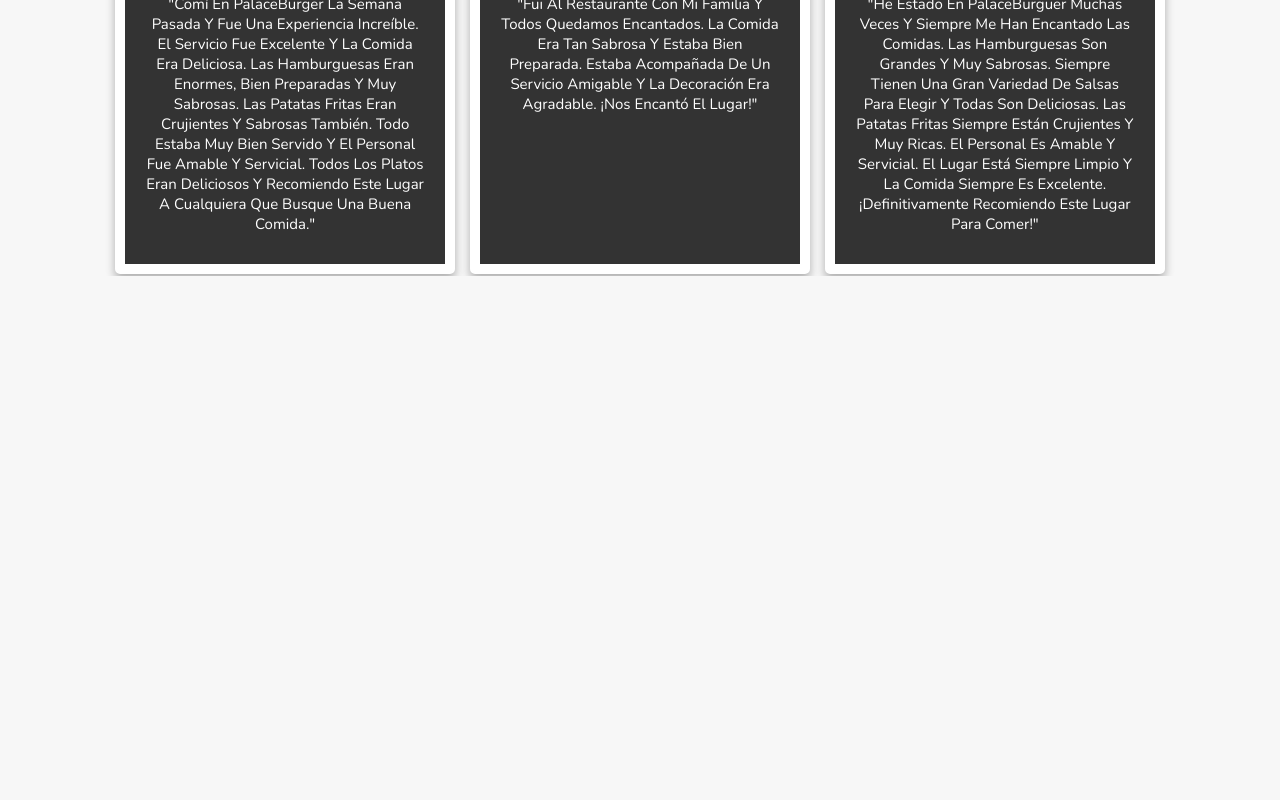
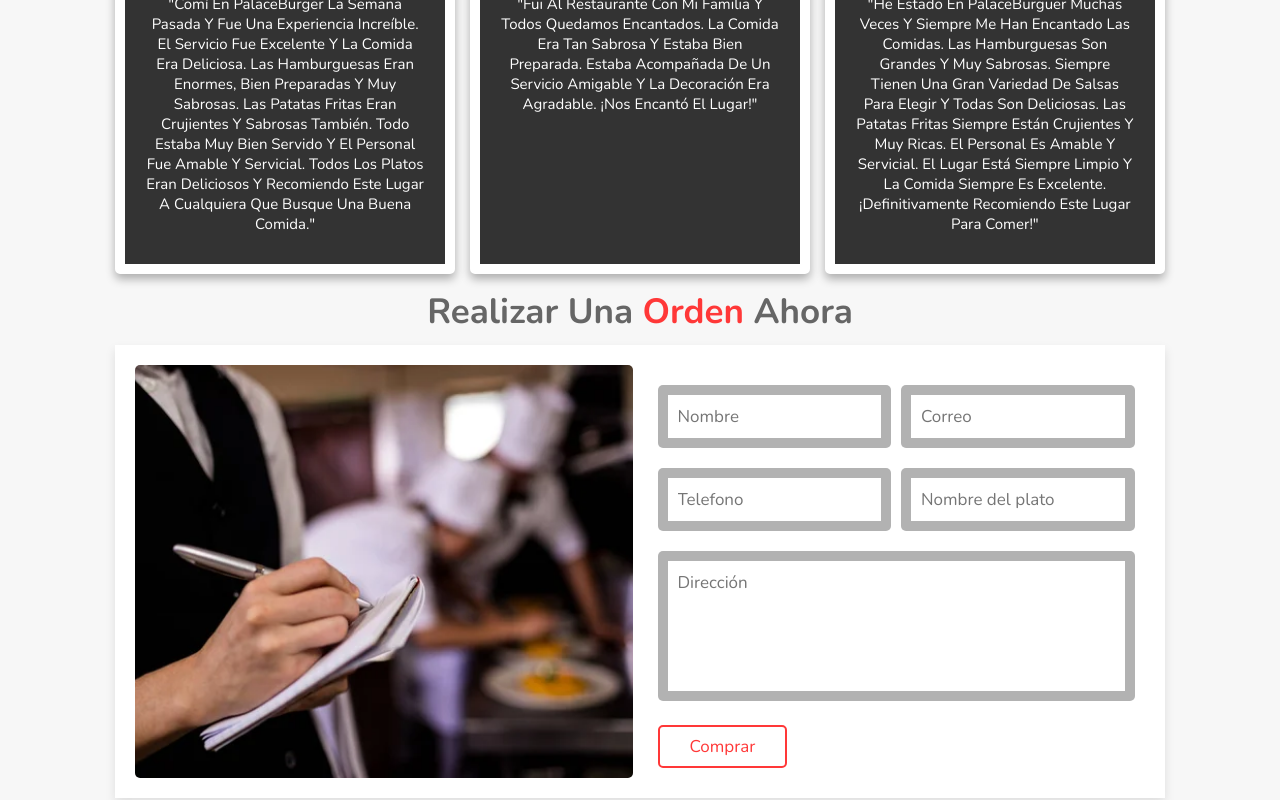
Before and after one commit to Estivencr/PalaceBurguer, a plain HTML site: page index.html in a window 1280 px wide. Shown: the part 4183-4983 px from the top of the page. Before the commit the page ends 4459 px from the top, so only its background shows below. Drawn offline with nearby package versions, Linux system fonts and the light colour scheme.

Commit message:
order section

```diff
--- a/css/style.css
+++ b/css/style.css
@@ -386,6 +386,64 @@ header .navbar a:hover{
     padding: 1rem 0;
 }
 
+.order .row{
+    padding: 2rem;
+    box-shadow: 0 .5rem 1rem rgba(0, 0, 0, .1);
+    background: #fff;
+    display: flex;
+    flex-wrap: wrap;
+    gap: 1.5rem;
+}
+
+.order .row .image{
+    flex: 1 1 30rem;
+}
+
+.order .row .image img{
+    height: 100%;
+    width: 100%;
+    object-fit: cover;
+    border-radius: .5rem;
+}
+
+.order .row form{
+    flex: 1 1 30rem;
+    padding: 1rem;
+}
+
+.order .row form .inputbox{
+    display: flex;
+    justify-content: space-between;
+    flex-wrap: wrap;
+}
+
+.order .row form .inputbox input, .order .row form textarea{
+    padding: 1rem;
+    margin: 1rem 0;
+    font-size: 1.7rem;
+    color: #333;
+    text-transform: none;
+    border: 1rem solid rgba(0, 0, 0, .3);
+    border-radius: .5rem;
+    width: 49%;
+}
+
+.order .row form textarea{
+    width: 100%;
+    height: 15rem;
+    resize: none;
+
+}
+
+.order .row form .btn{
+    background: none;
+
+}
+
+.order .row form .btn:hover{
+    background: var(--red);
+}
+
 @media(max-width:991px){
 
     html{
--- a/index.html
+++ b/index.html
@@ -313,7 +313,33 @@
         </div>
     </section>
 
+    <section class="order" id="order">
 
+        <h1 class="heading">Realizar una <span>Orden</span> ahora</h1>
+
+        <div class="row">
+            <div class="image">
+                <img src="img/camarero.jpg" alt="">
+            </div>
+
+            <form action="">
+
+                <div class="inputbox">
+                    <input type="text" placeholder="Nombre">
+                    <input type="email" placeholder="Correo">
+                </div>
+
+                <div class="inputbox">
+                    <input type="text" placeholder="Telefono">
+                    <input type="text" placeholder="Nombre del plato">
+                </div>
+
+                <textarea name="" id="" cols="30" rows="10" placeholder="Dirección"></textarea>
+
+                <input type="submit" value="Comprar" class="btn">
+            </form>
+        </div>
+    </section>
 
 
 
```
Also changed, not shown: img/camarero.jpg (added).
